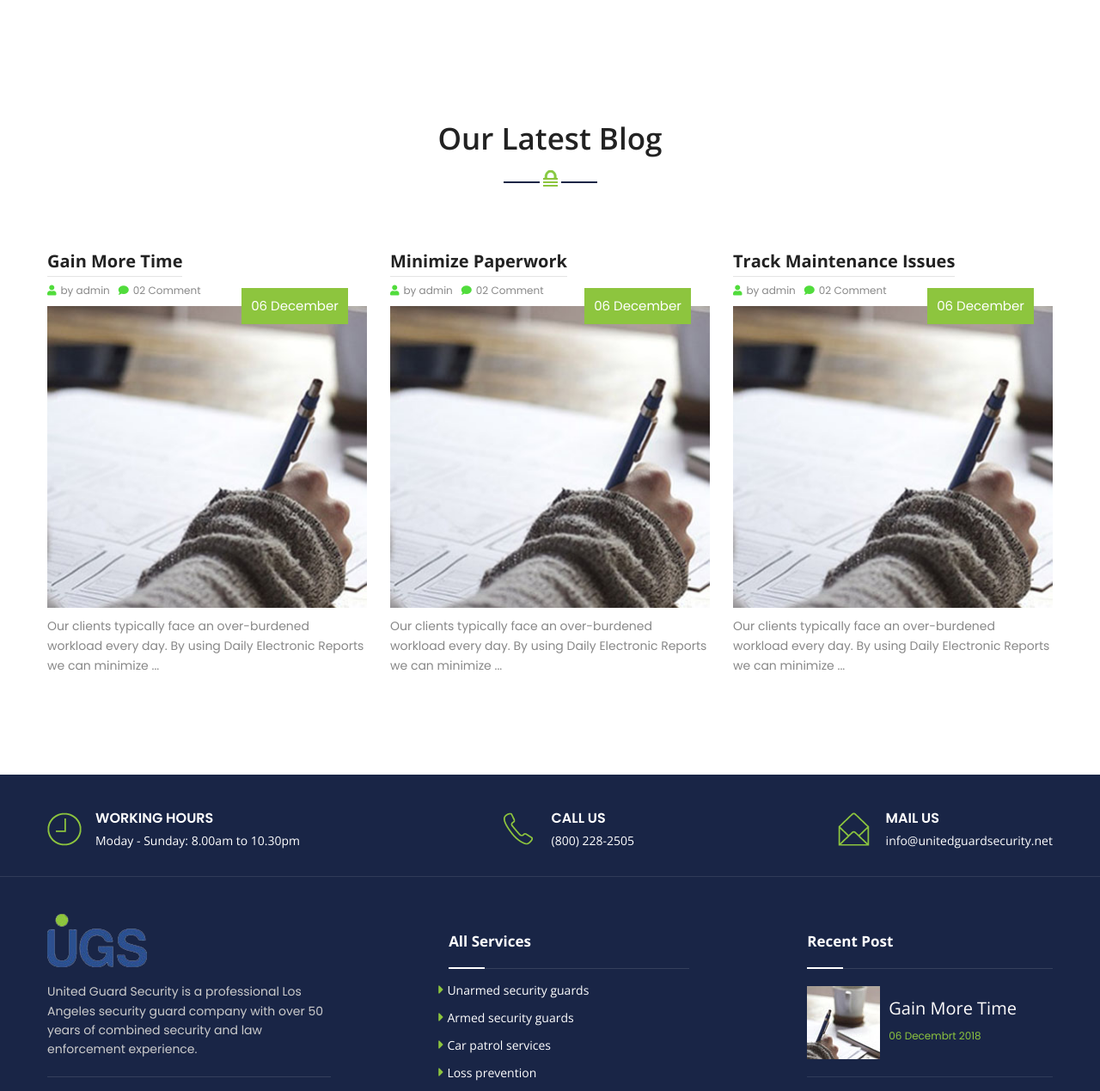
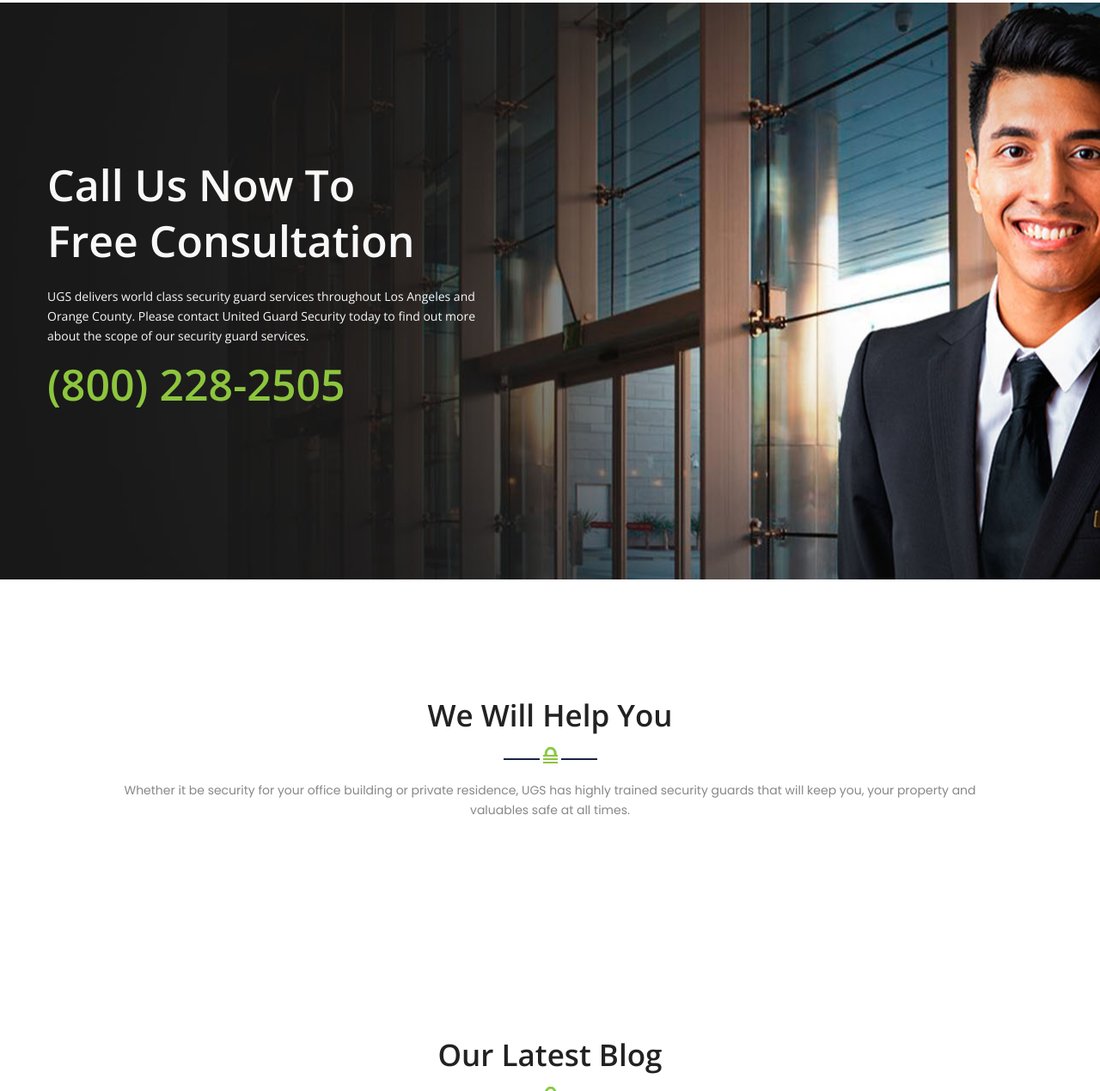
Before and after one commit to IMPA-DEV/UGS, a plain HTML site: page app/index.html in a window 1280 px wide. Shown: the part 3515-4784 px from the top of the page at 86% size. Drawn offline with nearby package versions, Linux system fonts and the light colour scheme.

Commit message:
сделаны секции (call us)

```diff
--- a/app/index.html
+++ b/app/index.html
@@ -243,6 +243,42 @@
 		</div>
 	</section>
 
+	<!--Contacts-->
+	<section class="section section-contact">
+		<div class="container">
+
+			<div class="section-contact-wrap">
+				<p class="text-first">Call Us Now To<br> Free Consultation</p>
+				<p class="text-second">UGS delivers world class security guard services throughout Los Angeles and Orange County. Please contact United Guard Security today to find out more about the scope of our security guard services.</p>
+				<p class="text-phone"><a href="tel:+18002282505">(800) 228-2505</a></p>
+			</div>
+
+		</div>
+	</section>
+
+	<!--Form-->
+	<section class="section section-form">
+		<div class="container">
+
+			<div class="section-title">
+				<div class="section-title-h2">
+					<h2>We Will Help You</h2>
+				</div>
+				<div class="section-title-border"></div>
+				<div class="section-title-text">
+					<p>Whether it be security for your office building or private residence, UGS has highly trained security guards	that will keep you, your property and valuables safe at all times.</p>
+				</div>
+			</div>
+
+			<div class="section-form-wrap">
+				<form>
+
+				</form>
+			</div>
+
+		</div>
+	</section>
+
 	<!--Blog-->
 	<section class="section section-blog">
 		<div class="container">
--- a/app/sass/_main-page.sass
+++ b/app/sass/_main-page.sass
@@ -263,3 +263,32 @@
     h2
       color: #ffffff
       font-size: 35px
+
+.section-contact
+  background-image: url("../img/bg-sec-contacts.jpg")
+  background-repeat: no-repeat
+  background-position: center
+  padding: 180px 0 200px
+  &-wrap
+    max-width: 540px
+    width: 100%
+    .text
+      &-first
+        color: #f8f8f8
+        font-size: 50px
+        font-weight: 600
+        line-height: 1.3
+      &-second
+        color: #f8f8f8
+        font-size: 14px
+        padding: 20px 0
+      &-phone a
+        font-size: 50px
+        font-weight: 600
+        color: $main-color
+        transition: 0.3s
+        text-decoration: none
+        line-height: 1
+        &:hover
+          color: #51dc3c
+          transition: 0.3s
```
Also changed, not shown: app/css/main.min.css, app/img/bg-sec-contacts.jpg (added).
